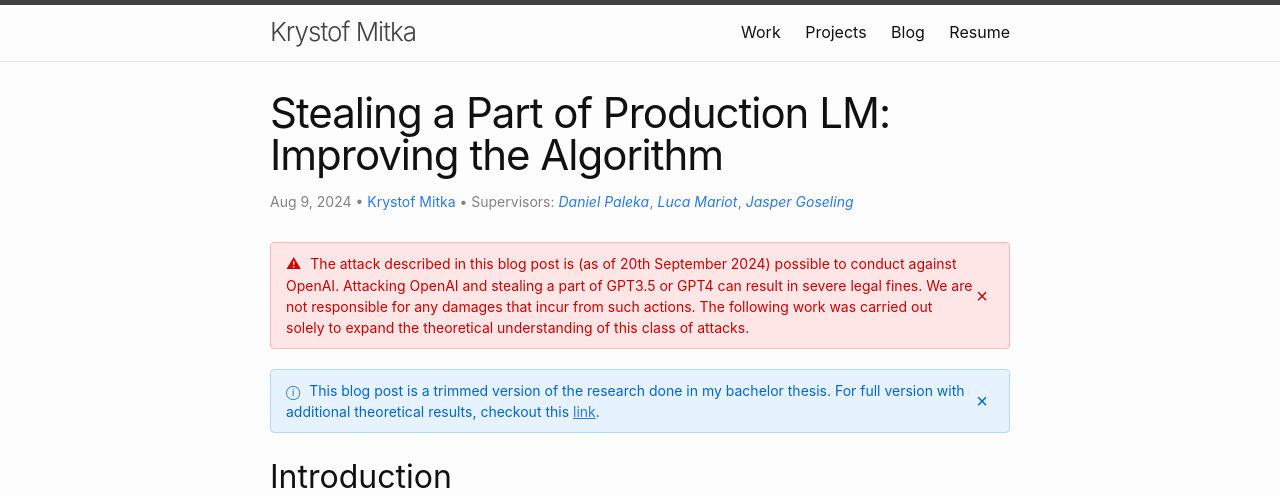
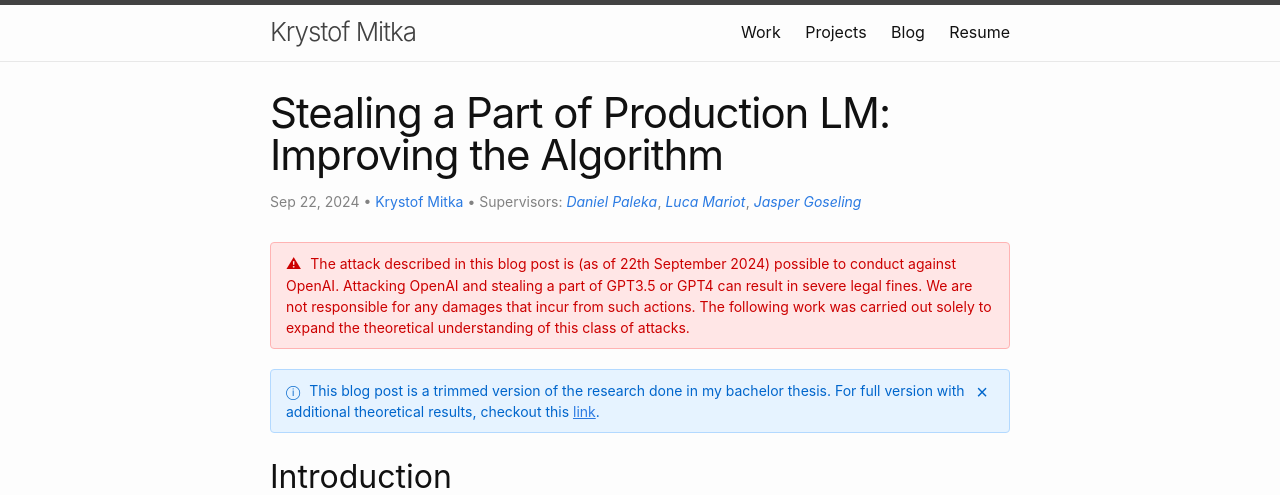
Before and after one commit to KrystofM/krystofmitka-blog, a Jekyll site: the page built from _posts/2024-09-22-stealing-part-of-production-model.markdown, in a window 1280 px wide. Shown: the top 495 px of the page. Built offline with Jekyll 4.4.1, drawn with Linux system fonts in a browser that asks for light colours.

Commit message:
Stealing: update visual for banners

```diff
--- a/_layouts/post.html
+++ b/_layouts/post.html
@@ -44,12 +44,6 @@ layout: default
   <div class="warning-banner">
     <span class="warning-icon">&#9888;</span>
     {{ page.warning_banner | raw }}
-    <button
-      class="close-warning"
-      onclick="this.parentElement.style.display='none';"
-    >
-      &times;
-    </button>
   </div>
   {% endif %} {% if page.info_banner %}
   <div class="info-banner">
--- a/_posts/2024-08-09-stealing-part-of-production-model.markdown
+++ b/_posts/2024-09-22-stealing-part-of-production-model.markdown
@@ -1,7 +1,7 @@
 ---
 layout: post
 title: "Stealing a Part of Production LM: Improving the Algorithm"
-date: 2024-08-09 17:48:50 +0200
+date: 2024-09-22 15:48:50 +0200
 excerpt: "Enhancing algorithms for extracting logit distributions from closed proprietary language models, focusing on leveraging the bias map feature and incorporating a normal distribution prior for more efficient extraction."
 author:
   name: "Krystof Mitka"
@@ -13,8 +13,8 @@ supervisors:
     link: "https://lucamariot.org/"
   - name: "Jasper Goseling"
     link: "https://people.utwente.nl/j.goseling"
-info_banner: "This blog post is a trimmed version of the research done in my bachelor thesis. For full version with additional theoretical results, checkout this <a href='https://example.com/full-thesis' style='text-decoration: underline;'>link</a>."
-warning_banner: "The attack described in this blog post is (as of 20th September 2024) possible to conduct against OpenAI. Attacking OpenAI and stealing a part of GPT3.5 or GPT4 can result in severe legal fines. We are not responsible for any damages that incur from such actions. The following work was carried out solely to expand the theoretical understanding of this class of attacks."
+info_banner: "This blog post is a trimmed version of the research done in my bachelor thesis. For full version with additional theoretical results, checkout this <a href='https://drive.google.com/file/d/1sdGkHmTKEQiOgZv3idgbY7PBaK1zVvhX/view?usp=drive_link' target='_blank' style='text-decoration: underline;'>link</a>."
+warning_banner: "The attack described in this blog post is (as of 22th September 2024) possible to conduct against OpenAI. Attacking OpenAI and stealing a part of GPT3.5 or GPT4 can result in severe legal fines. We are not responsible for any damages that incur from such actions. The following work was carried out solely to expand the theoretical understanding of this class of attacks."
 ---
 
 ## Introduction
--- a/assets/main.scss
+++ b/assets/main.scss
@@ -68,7 +68,7 @@
   position: relative;
   background-color: #e6f3ff;
   color: #0066cc;
-  padding: 10px 25px 10px 15px;
+  padding: 10px 35px 10px 15px;
   margin-bottom: 20px;
   border-radius: 4px;
   border: 1px solid #b3d9ff;
@@ -83,9 +83,8 @@
 
 .close-banner {
   position: absolute;
-  top: 50%;
+  top: 10px;
   right: 15px;
-  transform: translateY(-50%);
   background: none;
   border: none;
   font-size: 20px;
@@ -173,7 +172,7 @@
   position: relative;
   background-color: #ffe6e6; /* Light red background */
   color: #cc0000; /* Dark red text */
-  padding: 10px 35px 10px 15px;
+  padding: 10px 15px 10px 15px;
   margin-bottom: 20px;
   border-radius: 4px;
   border: 1px solid #ffb3b3; /* Light red border */
@@ -184,18 +183,6 @@
   margin-right: 5px; /* Space between icon and text */
   font-size: 15px; /* Adjust icon size */
   color: #cc0000; /* Set the icon color to dark red */
-}
-
-.close-warning {
-  position: absolute;
-  top: 50%;
-  right: 15px;
-  transform: translateY(-50%);
-  background: none;
-  border: none;
-  font-size: 20px;
-  cursor: pointer;
-  color: #cc0000; /* Set the button color to dark red */
 }
 
 details {
```
